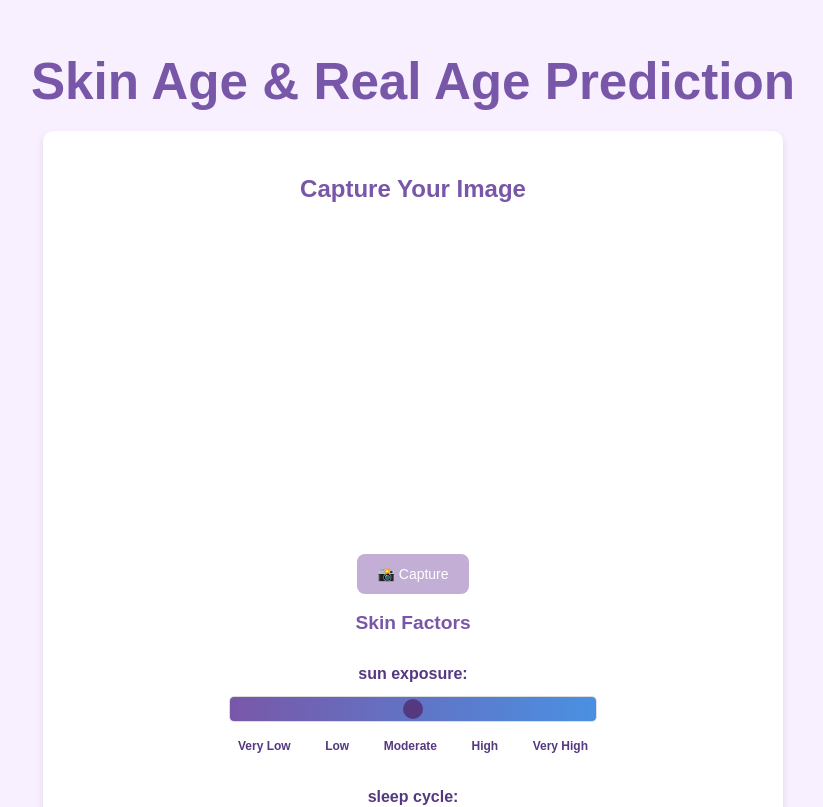
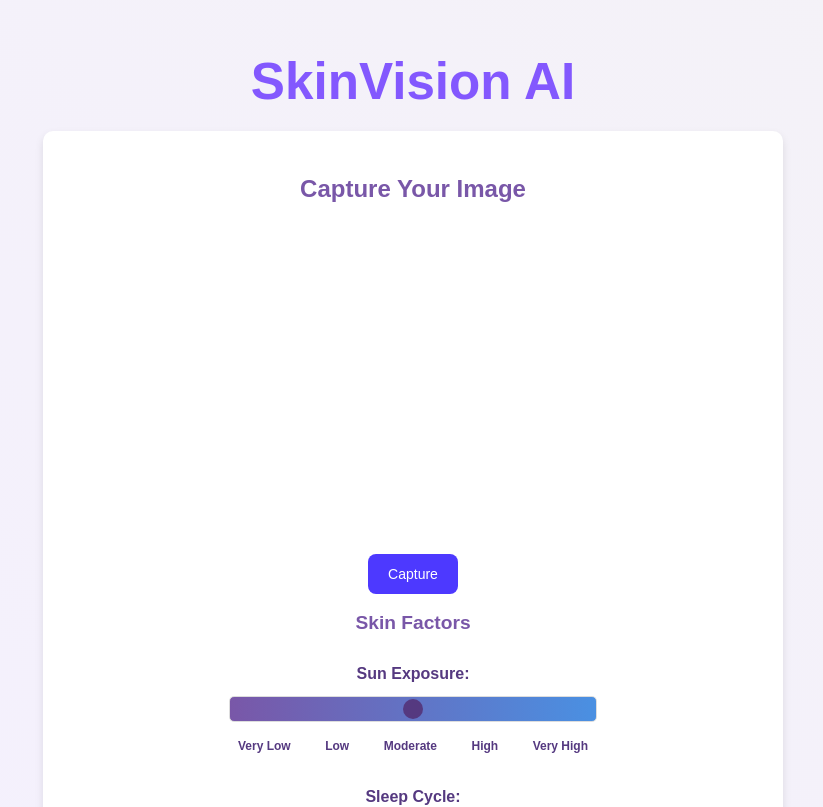
Before and after one commit to Iamsamiksha/skin-analysis, a React (Vite) app in the folder frontend/: page / in a window 1280 px wide. Shown: the top 807 px of the page, without its empty margins (227-1050 px from the left). Built offline with nearby package versions, Linux system fonts and the light colour scheme; no server answers.

Commit message:
theme edit

```diff
--- a/frontend/src/App.css
+++ b/frontend/src/App.css
@@ -1,8 +1,8 @@
 /* App.css */
 .app-container {
   font-family: 'Arial', sans-serif;
-  background-color: #f9f0ff; /* Light lavender background */
-  color: #333;
+   /* Light lavender background */
+  color: #d4d5fc;
   padding: 20px;
   display: flex;          /* Enable flexbox */
   flex-direction: column; /* Stack items vertically */
@@ -14,7 +14,7 @@
 }
 
 .app-title {
-  color: #7957a8; /* Darker lavender for headings */
+  color: #8358fe; /* Darker lavender for headings */
   margin-bottom: 20px;
 }
 
--- a/frontend/src/App.jsx
+++ b/frontend/src/App.jsx
@@ -6,7 +6,7 @@ import './App.css'; // Import CSS
 function App() {
   return (
     <div className="app-container">
-      <h1 className="app-title">Skin Age & Real Age Prediction</h1>
+      <h1 className="app-title">SkinVision AI</h1>
       <SkinAgePredictor />
     </div>
   );
--- a/frontend/src/components/BarChart.jsx
+++ b/frontend/src/components/BarChart.jsx
@@ -18,8 +18,8 @@ const BarChart = ({ yourData, averageData }) => {
                   Math.round(yourData?.evenness / 2) || 0,
                   Math.round(yourData?.pigmentation) || 0
                 ],
-                backgroundColor: '#d8bfe9',  // Light Lavender
-                borderColor: '#7957a8',      // Darker Lavender
+                backgroundColor: '#8b63f7',  // Light Lavender
+                borderColor: '#04000f',      // Darker Lavender
                 borderWidth: 1,
                 borderRadius: 5,
             },
@@ -31,8 +31,8 @@ const BarChart = ({ yourData, averageData }) => {
                     averageData?.evenness/2 || 0,
                     averageData?.pigmentation || 0
                 ],
-                backgroundColor: '#c3aed6',  // Medium Lavender
-                borderColor: '#553980',      // Darker Purple
+                backgroundColor: '#632ff5',  // Medium Lavender
+                borderColor: '#04000f',      // Darker Purple
                 borderWidth: 1,
                 borderRadius: 5,
             }
--- a/frontend/src/components/Results.css
+++ b/frontend/src/components/Results.css
@@ -10,7 +10,7 @@
 }
 
 .results-card h3 {
-    color: #7957a8;
+    color: #4d39ff; /* Changed Theme Color */
     margin-bottom: 15px;
     text-align: center;
     font-size: 1.5rem;
@@ -19,7 +19,7 @@
 .skin-score {
     margin-top: 20px;
     font-weight: bold;
-    color: #553980;
+    color: #4d39ff;  /* Changed Theme Color */
     text-align: center;
     font-size: 1.2rem;
 }
@@ -53,7 +53,7 @@
 /* Insight Label */
 .insight-label {
     font-weight: bold;
-    color: #553980;
+    color: #4d39ff;  /* Changed Theme Color */
     margin-bottom: 5px;
 }
 
@@ -83,7 +83,7 @@
     padding: 12px 18px;
     font-size: 16px;
     font-weight: bold;
-    background: linear-gradient(45deg, #7957a8, #4A90E2);
+    background: linear-gradient(45deg, #4d39ff, #4A90E2); /* Changed Theme Color */
     color: white;
     border: none;
     border-radius: 8px;
@@ -93,7 +93,7 @@
 }
 
 .download-btn:hover {
-    background: linear-gradient(45deg, #4A90E2, #7957a8);
+    background: linear-gradient(45deg, #4A90E2, #4d39ff); /* Changed Theme Color */
     transform: scale(1.05);
 }
 
@@ -146,12 +146,12 @@
 .age-card p span {
     display: block;  /* Ensure label is above the value */
     font-size: 0.8rem;  /* Smaller label text */
-    color: #777;      /* Greyed out label */
+    color: #4d39ff;      /* Changed Theme Color */
     margin-bottom: 3px;
 }
 
 .age-card p strong {
     display: block;  /* Ensure value is below the label */
     font-size: 1.8rem; /* Larger age value */
-    color: #333;      /* Darker value text */
+    color: #4d39ff;      /* Changed Theme Color */
 }
--- a/frontend/src/components/SkinAgePredictor.css
+++ b/frontend/src/components/SkinAgePredictor.css
@@ -47,7 +47,7 @@
 .capture-button,
 .predict-button,
 .results-button {
-    background-color: #c3aed6;
+    background-color: #4d39ff; /* Changed to the specified color */
     color: white;
     padding: 12px 20px;
     border: none;
@@ -65,7 +65,7 @@
 .capture-button:hover,
 .predict-button:hover,
 .results-button:hover {
-    background-color: #7957a8;
+    background-color: #8358fe;
 }
 
 /* Factors Grid */
--- a/frontend/src/components/SkinAgePredictor.jsx
+++ b/frontend/src/components/SkinAgePredictor.jsx
@@ -110,14 +110,14 @@ const SkinAgePredictor = () => {
             <div id="video-container">
                 <video ref={videoRef} width="400" height="300" autoPlay></video>
             </div>
-            <button onClick={captureImage} className="capture-button">📸 Capture</button>
+            <button onClick={captureImage} className="capture-button">Capture</button>
 
             <canvas ref={canvasRef} width="400" height="300" style={{ display: "none" }}></canvas>
             <div className="captured-image-container">
                 <img ref={capturedImageRef} style={{ display: "none" }} alt="Captured" />
             </div>
             <h3>Skin Factors</h3>
-            {["sun_exposure", "sleep_cycle", "diet_level", "stress_level", "water_intake"].map((factor) => (
+            {["Sun_Exposure", "Sleep_Cycle", "Diet_Level", "Stress_Level", "Water_Intake"].map((factor) => (
                 <div className="factor-container" key={factor}>
                     <label>{factor.replace("_", " ")}:</label>
                     <div className="slider-container">
@@ -144,7 +144,7 @@ const SkinAgePredictor = () => {
                 </div>
             ))}
 
-            <button onClick={handlePrediction} className="predict-button">🔍 Predict Age</button>
+            <button onClick={handlePrediction} className="predict-button">Predict Age</button>
             {showPredicted && (
                 <div className="predicted-age-card">
                     <h3>{predictedAge}</h3>
--- a/frontend/src/index.css
+++ b/frontend/src/index.css
@@ -27,10 +27,9 @@ a:hover {
 
 body {
   margin: 0;
-  /* Removed: display: flex; and place-items: center; - Let App.css handle layout */
-  width: 100%;           /* Take up full width */
-  min-height: 100vh;      /* Take up full viewport height */
-  background-color: #f9f0ff;
+  width: 100%;
+  min-height: 100vh;
+  background: linear-gradient(45deg, #f4f0ff, #f4f2f7); /* Three shades in a gradient */
 }
 
 h1 {
```
Also changed, not shown: 2 other files (tests, documents, lock files or other folders).
